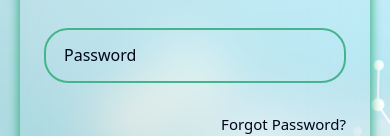
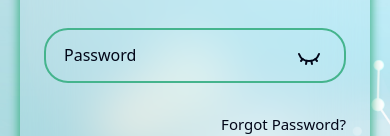
Before and after one commit to mirzahussnain/CereSafe, a Next.js app in the folder web-portal/: page /login in a window 390 px wide. Shown: the part 425-561 px from the top of the page. Built offline with nearby package versions, Linux system fonts and the light colour scheme.

Commit message:
Modified Login Page.tsx

```diff
--- a/web-portal/app/(auth)/login/page.tsx
+++ b/web-portal/app/(auth)/login/page.tsx
@@ -1,6 +1,5 @@
 'use client';
 import OAuth from '@/components/layout/OAuth';
-import { useUser } from '@/hooks/useUserPredictions';
 import { LoginFormInputsType } from '@/lib/types';
 import { signInWithPassword } from '@/utils/helpers/auth';
 import { loginSchema } from '@/utils/helpers/schema-validation';
@@ -109,13 +108,13 @@ export default function Login() {
           >
             Password
           </label>
-          {/* <button
+           <button
             type="button"
-            className="absolute top-[18px] right-[25px] text-[20px] cursor-pointer"
+            className="absolute md:hidden top-[18px] right-[25px] text-[20px] cursor-pointer"
             onClick={() => setDisplayPassword(!displayPassword)}
           >
             {displayPassword ? <Eye /> : <EyeClosed />}
-          </button> */}
+          </button>
           {errors.password && <p className="text-sm text-red-500 mt-1 ml-2">{errors.password.message}</p>}
         </div>
         <div className="flex justify-end text-[15px]">
```
